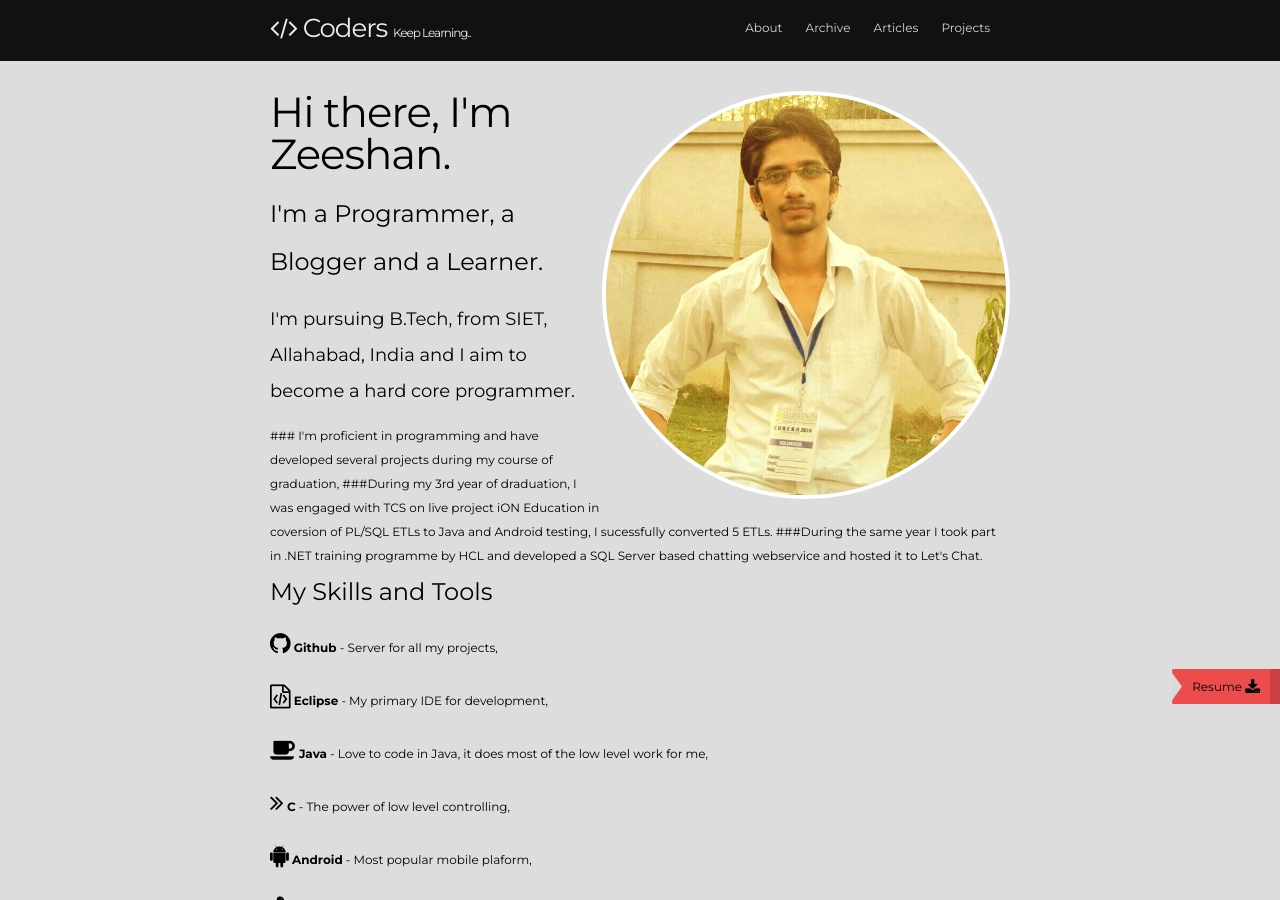
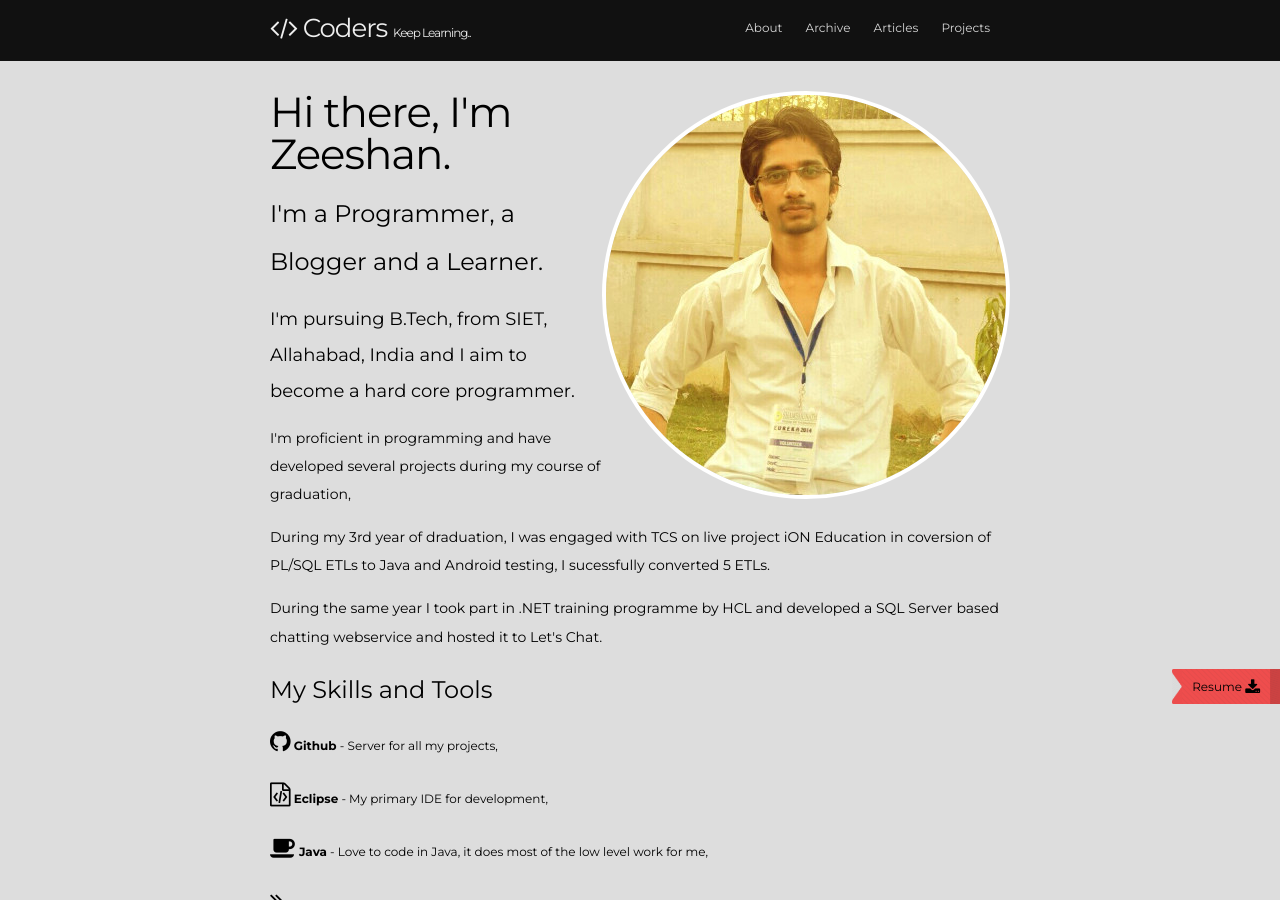
Before and after one commit to zkhan93/zkhan93.github.io, a Jekyll site: the page built from about.html, in a window 1280 px wide and 900 px high. Built offline with Jekyll 4.4.1, drawn with Linux system fonts in a browser that asks for light colours; nearby versions of some CDN libraries.

Commit message:
update self info

```diff
--- a/about.html
+++ b/about.html
@@ -12,12 +12,12 @@ permalink: /about/
 	</h1>
 	<h2>I'm pursuing B.Tech, from SIET,  Allahabad, India and I aim to become a hard core programmer.
 	</h2>
-
-### I'm proficient in programming and have developed several projects during my course of graduation,
-
-###During my 3rd year of draduation, I was engaged with TCS on live project iON Education in coversion of PL/SQL ETLs to Java and Android testing, I sucessfully converted 5 ETLs.
-
-###During the same year I took part in .NET training programme by HCL and developed a SQL Server based chatting webservice and hosted it to <a href="http://letschat.somee.com">Let's Chat</a>.
+	<h3>
+I'm proficient in programming and have developed several projects during my course of graduation,
+</h3><h3>
+During my 3rd year of draduation, I was engaged with TCS on live project iON Education in coversion of PL/SQL ETLs to Java and Android testing, I sucessfully converted 5 ETLs.
+</h3><h3>
+During the same year I took part in .NET training programme by HCL and developed a SQL Server based chatting webservice and hosted it to <a href="http://letschat.somee.com">Let's Chat</a>.
 	</h3>
 	<h1>My Skills and Tools</h1>
 	<p>
```
